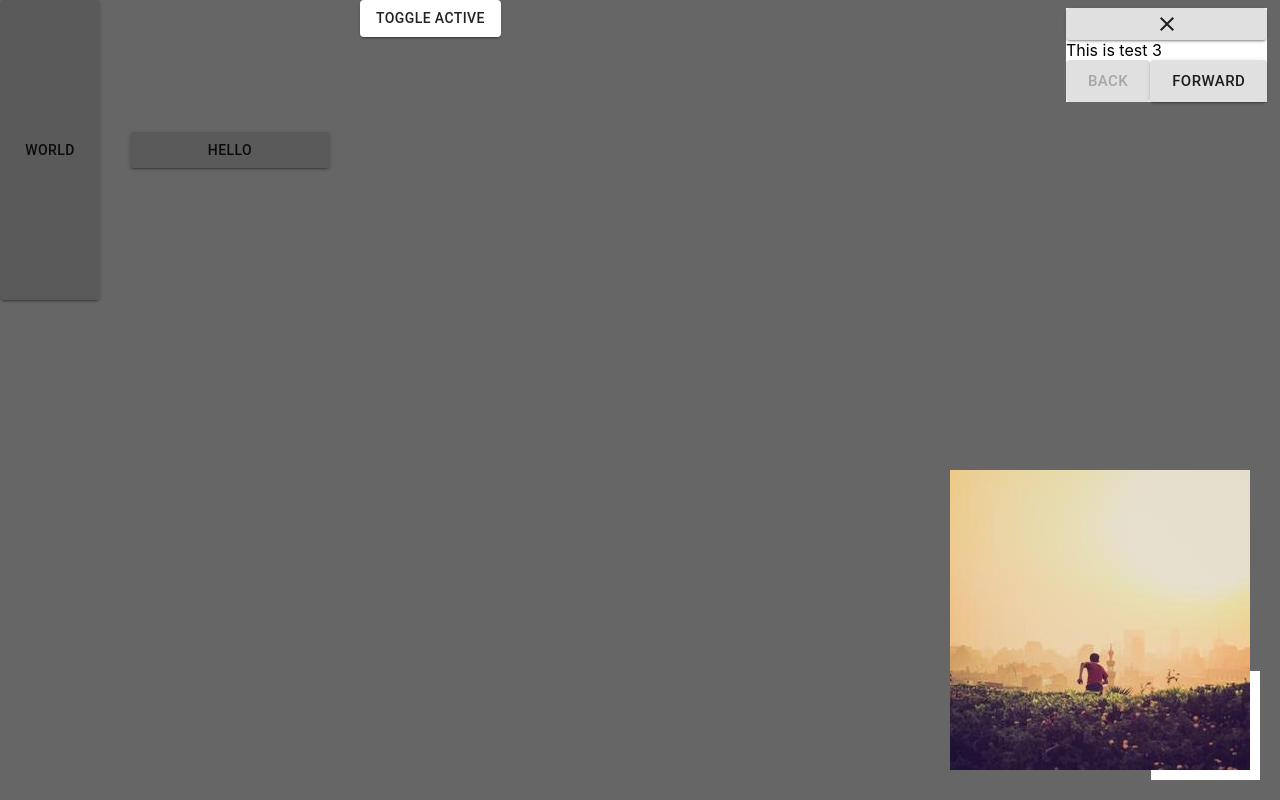
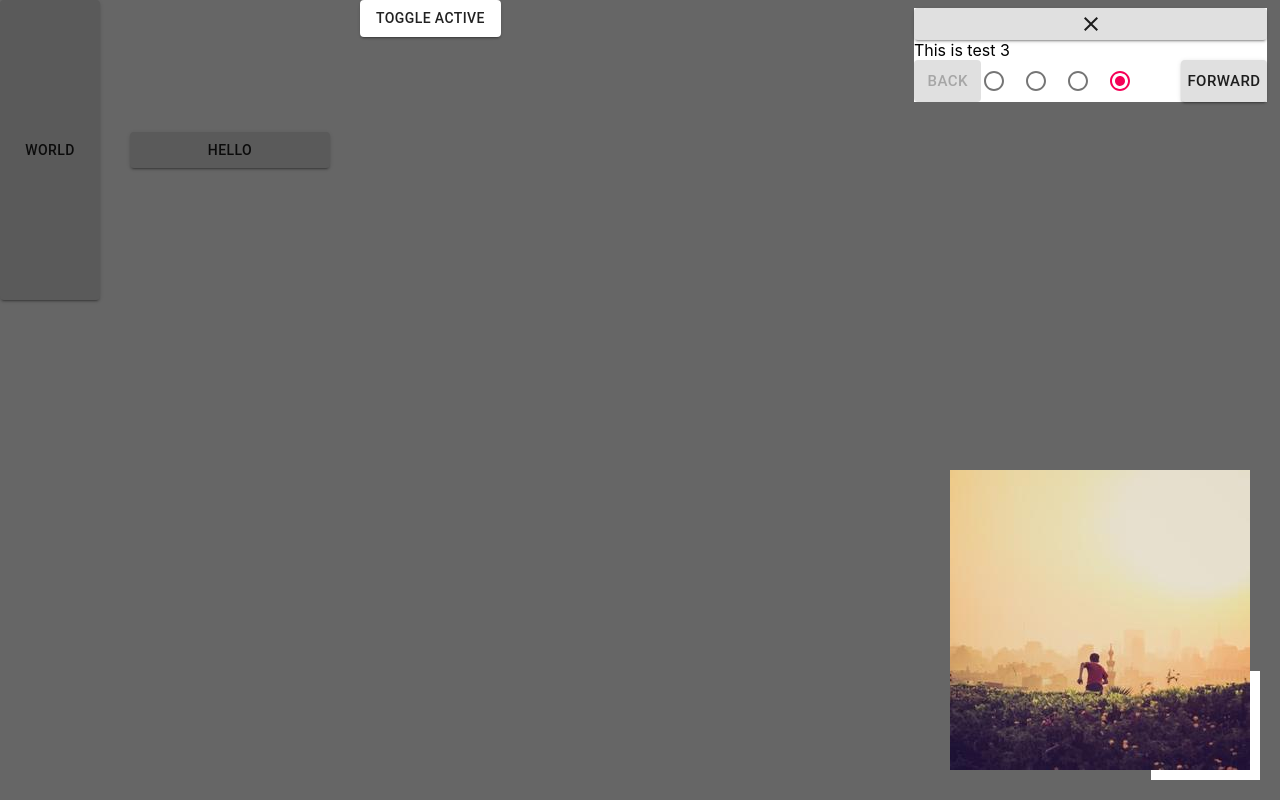
Before and after one commit to wdonray/react-guide, a React (Create React App) app: page / in a window 1280 px wide. Built offline with nearby package versions, Linux system fonts and the light colour scheme.

Commit message:
Before rewrite

```diff
--- a/src/Guide/Guide.css
+++ b/src/Guide/Guide.css
@@ -6,6 +6,8 @@
 .parent:not(:active) .container {
     display: flex;
     animation: fade-in .5s;
+    width: auto;
+    height: auto;
 }
 
 .container {
--- a/src/Guide/Guide.js
+++ b/src/Guide/Guide.js
@@ -2,6 +2,8 @@ export function Step(element, content, contentPosition) {
     this.element = element;
     this.content = content;
     this.contentPosition = contentPosition;
+    this.dirty = false;
+    this.active = false;
 }
 export const ContentPosition =  {
     topLeft: 1,
@@ -40,6 +42,7 @@ export class Guide {
         }
         return this.currentStep;
     };
+    getPrevStep = () => this.prevStep;
     removeStep = (step) => {
         for (let i = 0; i < this.steps.length; i++) {
             if (this.steps[i] === step) {
--- a/src/Guide/GuideRenderer.js
+++ b/src/Guide/GuideRenderer.js
@@ -1,6 +1,6 @@
 import React, {Component} from 'react';
 import {ContentPosition} from "./Guide";
-import {Button} from "@material-ui/core";
+import {Button, Grid, Radio} from "@material-ui/core";
 import {Close} from "@material-ui/icons"
 import img from "../Test/173-300x300.jpg"
 import './Guide.css'
@@ -38,7 +38,7 @@ class GuideRenderer extends Component {
     };
 
     static getDerivedStateFromProps(nextProps, prevState) {
-        if (nextProps.guide.active && nextProps.guide.currentStep){
+        if (nextProps.guide.active && nextProps.guide.currentStep) {
             //Get the current steps element
             let step = document.getElementById(nextProps.guide.getCurrentStep().element);
             //Check if we have actually moved to the next step and are not on same element
@@ -117,7 +117,13 @@ class GuideRenderer extends Component {
                 Hello
             </Button>
             <Button variant="contained"
-                    style={{marginLeft: '30px', zIndex: '9999', position: 'fixed', backgroundColor: 'white', pointerEvents: 'auto'}}
+                    style={{
+                        marginLeft: '30px',
+                        zIndex: '9999',
+                        position: 'fixed',
+                        backgroundColor: 'white',
+                        pointerEvents: 'auto'
+                    }}
                     onClick={() => {
                         this.state.guide.setActive(!this.state.guide.getActive());
                         this.setState({active: this.state.guide.getActive()});
@@ -157,7 +163,7 @@ class GuideRenderer extends Component {
                                 <Close/>
                             </Button>
                             {this.state.currentStep.content}
-                            <div>
+                            <div style={{display: 'flex'}}>
                                 <Button
                                     size={'large'}
                                     variant="contained"
@@ -172,6 +178,18 @@ class GuideRenderer extends Component {
                                 >
                                     Back
                                 </Button>
+                                <Grid container spacing={2}>
+                                    {
+                                        this.state.guide.getSteps().map((step) => {
+                                            if (step === this.state.currentStep) {
+                                                return <Radio key={step.element}
+                                                              value={step.element}
+                                                              checked={true}/>
+                                            }
+                                            return <Radio key={step.element} value={step.element} checked={false}/>
+                                        })
+                                    }
+                                </Grid>
                                 <Button
                                     size={'large'}
                                     variant="contained"
```
